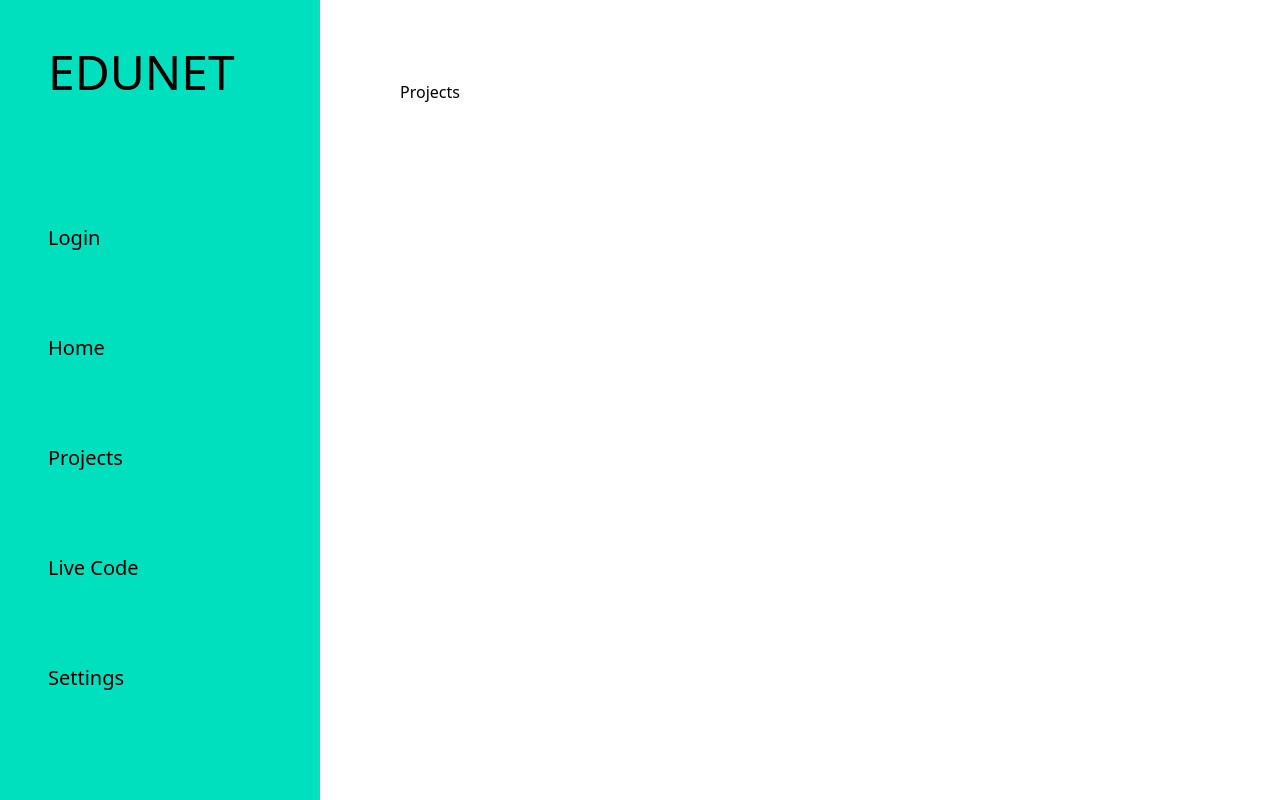
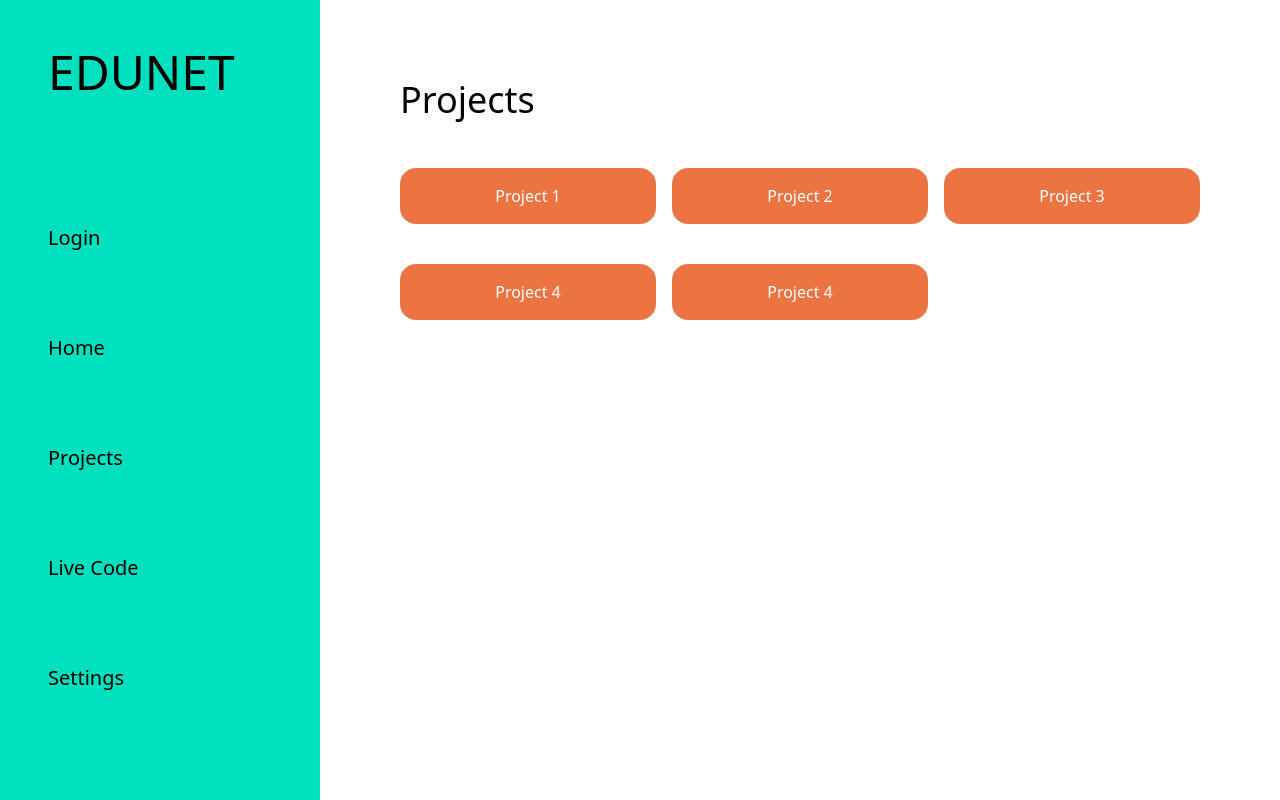
Before and after one commit to Balbino-Creator/EduNet, a React (Vite) app in the folder client/: page /projects in a window 1280 px wide. Built offline with nearby package versions, Linux system fonts and the light colour scheme.

Commit message:
added basic projects page

```diff
--- a/client/src/views/Projects.tsx
+++ b/client/src/views/Projects.tsx
@@ -1,5 +1,64 @@
 export default function Projects() {
   return (
-    <div>Projects</div>
-  )
+    <>
+      <h3 className="text-4xl">Projects</h3>
+      <div className="grid grid-cols-3 gap-4 mt-12">
+        {/* Proyecto 1 */}
+        <div className="group w-full space-y-6">
+          <button className="w-full bg-secundary text-white px-6 py-4 rounded-2xl">
+            Project 1
+          </button>
+          <ul className="mx-auto bg-tertiary rounded-2xl hidden group-focus-within:block w-4/5">
+            <li className="px-6 py-4 text-white">Clase 1</li>
+            <li className="px-6 py-4 text-white">Clase 2</li>
+            <li className="px-6 py-4 text-white">Clase 3</li>
+          </ul>
+        </div>
+
+        {/* Proyecto 2 */}
+        <div className="group w-full space-y-6">
+          <button className="w-full bg-secundary text-white px-6 py-4 rounded-2xl">
+            Project 2
+          </button>
+          <ul className="mx-auto bg-tertiary rounded-2xl hidden group-focus-within:block w-4/5">
+            <li className="px-6 py-4 text-white">Clase A</li>
+            <li className="px-6 py-4 text-white">Clase B</li>
+            <li className="px-6 py-4 text-white">Clase C</li>
+          </ul>
+        </div>
+
+        {/* Proyecto 3 */}
+        <div className="group w-full space-y-6">
+          <button className="w-full bg-secundary text-white px-6 py-4 rounded-2xl">
+            Project 3
+          </button>
+          <ul className="mx-auto bg-tertiary rounded-2xl hidden group-focus-within:block w-4/5">
+            <li className="px-6 py-4 text-white">Clase X</li>
+            <li className="px-6 py-4 text-white">Clase Z</li>
+          </ul>
+        </div>
+
+        {/* Proyecto 4 */}
+        <div className="group w-full space-y-6">
+          <button className="w-full bg-secundary text-white px-6 py-4 rounded-2xl">
+            Project 4
+          </button>
+          <ul className="mx-auto bg-tertiary rounded-2xl hidden group-focus-within:block w-4/5">
+            <li className="px-6 py-4 text-white">Clase M</li>
+            <li className="px-6 py-4 text-white">Clase N</li>
+            <li className="px-6 py-4 text-white">Clase O</li>
+          </ul>
+        </div>
+        {/* Proyecto 5 */}
+        <div className="group w-full space-y-6">
+          <button className="w-full bg-secundary text-white px-6 py-4 rounded-2xl">
+            Project 4
+          </button>
+          <ul className="mx-auto bg-tertiary rounded-2xl hidden group-focus-within:block w-4/5">
+            <li className="px-6 py-4 text-white">Clase M</li>
+          </ul>
+        </div>
+      </div>
+    </>
+  );
 }
```
